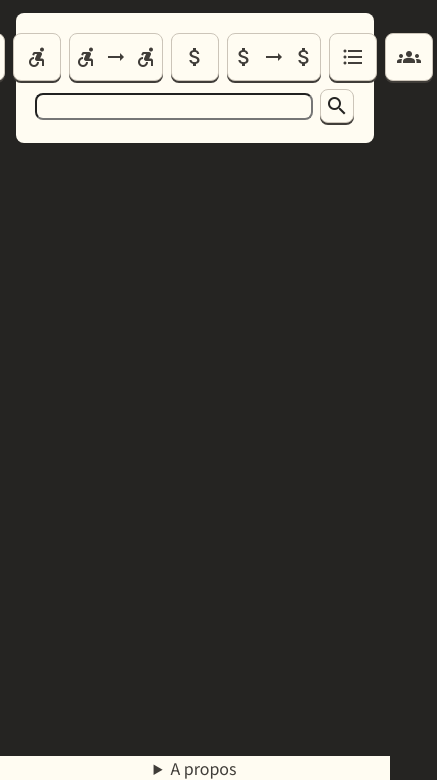
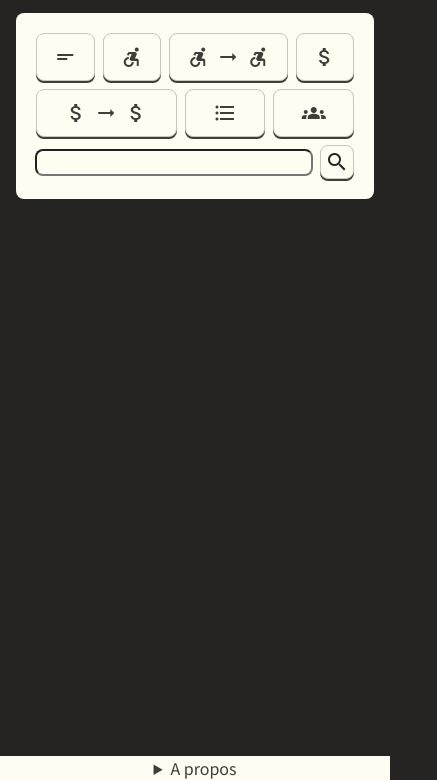
Before and after one commit to xaperret/bored, a plain HTML site: page frontend/index.html in a window 390 px wide. Shown: the part 64-844 px from the top of the page, 437 px wide, since content can reach past the window. Drawn offline with Linux system fonts and the light colour scheme; a web font is replaced by a local one.

Commit message:
made nav menu more responsive, buttons dont overlap

```diff
--- a/frontend/res/css/index.css
+++ b/frontend/res/css/index.css
@@ -366,16 +366,32 @@ a {
 /* Extra large screens, TV */
 @media screen and (min-width: 1201px) {}
 
-/*
-769 -> 1024px => small screens, laptop
-1025 -> 1200px => desktops
-*/
+/* INTERMEDIATE */
+@media screen and (max-width: 900px) {
+  /* ! HEADER ! */
+
+  /* ! NAV ! */
+  .btnText {
+    display: none;
+  }
+
+  /* ! MAIN ! */
+
+  /* ! FOOTER ! */
+
+  /* ! MISC ! */
+
+}
 
 /* TABLETS */
 @media screen and (max-width: 768px) {
   /* ! HEADER ! */
 
   /* ! NAV ! */
+  nav .navbarSearchCategories {
+    flex-wrap: wrap;
+  }
+
   #btnSubmit .btnText {
     display: none;
   }
@@ -447,7 +463,11 @@ a {
     display: none;
   }
 
-  /* NAV */
+  /* ! NAV ! */
+  nav .navbarSearchCategories {
+    flex-wrap: wrap;
+  }
+
   input[type="text"],
   select {
     /* to reduce input text bar */
@@ -455,7 +475,7 @@ a {
     box-sizing: border-box;
   }
 
-  /* MAIN */
+  /* ! MAIN ! */
   main {
     padding: 0.25em;
     margin : 0.25em;
@@ -465,9 +485,9 @@ a {
     display: none;
   }
 
-  /* FOOTER */
+  /* ! FOOTER ! */
 
-  /* CLASSES */
+  /* ! CLASSES ! */
   .btnText {
     display: none;
   }
```
